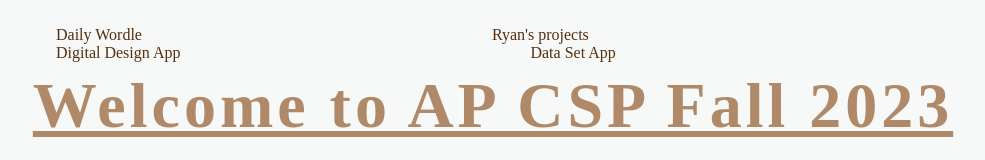
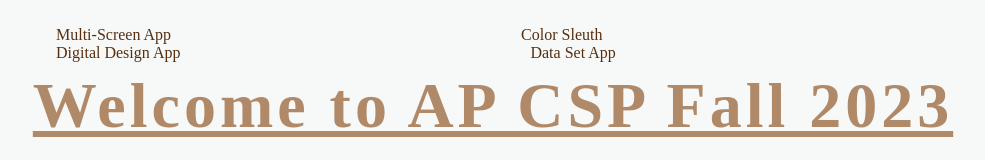
Before and after one commit to WVCS/website-ryanhu338, a plain HTML site: page index.html in a window 1280 px wide. Shown: the top 160 px of the page, without its empty margins (167-1152 px from the left). Drawn offline with Linux system fonts and the light colour scheme.

Commit message:
Update index.html

```diff
--- a/index.html
+++ b/index.html
@@ -8,12 +8,10 @@
   <body>
     <ul>
       <br>
-      <li><a href = "https://www.nytimes.com/games/wordle/index.html"> Daily Wordle </a> </li>
-      <li><a href = "">Ryan's projects </a> </li>
+      <li><a href = "https://www.nytimes.com/games/wordle/index.html"> Multi-Screen App </a> </li>
+      <li><a href = "">Color Sleuth </a> </li>
        <li><a href = "">Digital Design App   </a> </li>
       <li><a href = "">Data Set App </a> </li>
-
-
 
     <center>
     <h1> Welcome to AP CSP Fall 2023 </h1>
```
